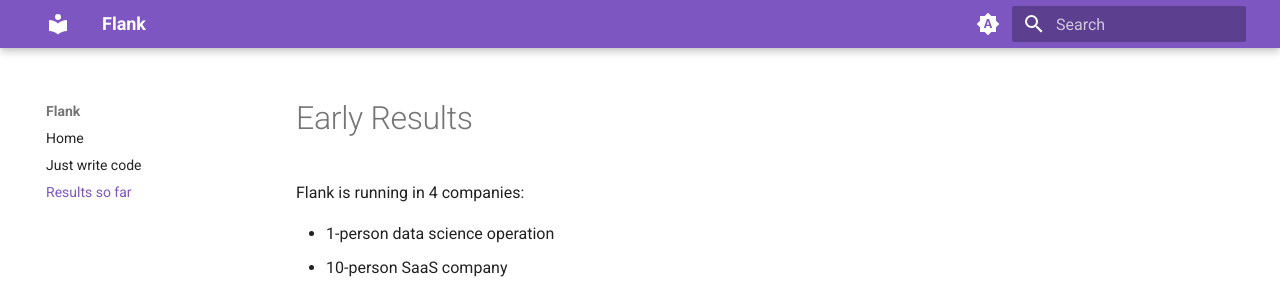
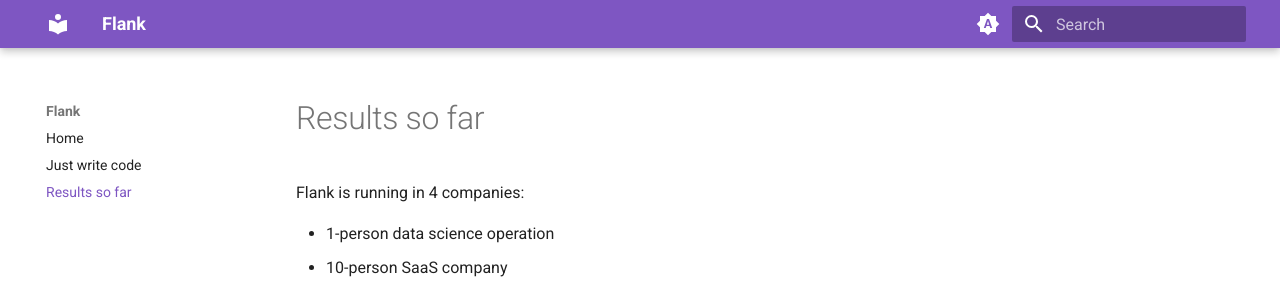
Before and after one commit to btf-org/flank-docs, an MkDocs documentation site: the page built from docs/results.md, in a window 1280 px wide and 956 px high. Shown: the top 292 px of the window. Built offline with MkDocs 1.6.1 and Material for MkDocs 9.7.7, drawn with Linux system fonts in a browser that asks for light colours.

Commit message:
results so far

```diff
--- a/docs/results.md
+++ b/docs/results.md
@@ -1,4 +1,4 @@
-# Early Results
+# Results so far
 
 Flank is running in 4 companies:
 
```
